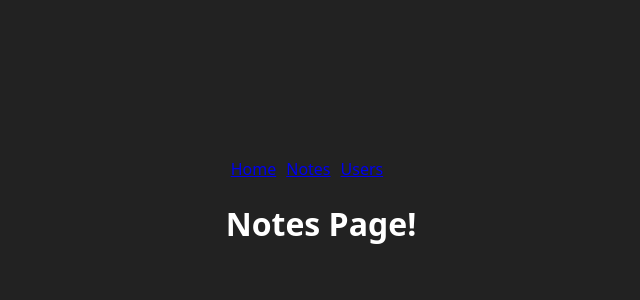
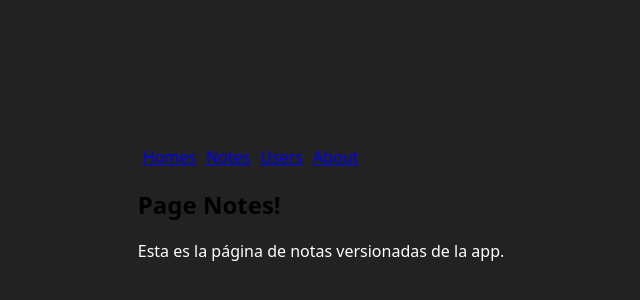
Before and after one commit to CarlosCalderon01/ReactjsByRoadmaps, a React (Vite) app: page /notes in a window 1280 px wide. Shown: the part 188-488 px from the top of the page, without its empty margins (319-959 px from the left). Built offline with nearby package versions, Linux system fonts and the light colour scheme.

Commit message:
add React-Router, up Eslint, Create New Pages, change app in main

```diff
--- /dev/null
+++ b/src/App4.jsx
@@ -0,0 +1,50 @@
+// Dependencias de Terceros
+import { BrowserRouter, Link, Routes, Route } from "react-router-dom";
+// Dependencias Locales
+import { Homes } from "./page/Homes"
+import { Notes } from "./page/Notes"
+import { Users } from "./page/Users"
+import { About } from "./page/About"
+import "./App.css";
+
+const inlineStyle = {
+    padding: 5
+}
+
+function App4() {
+  return (
+    <div>
+        <BrowserRouter>
+            <header>
+                <Link to="/"      style= {inlineStyle}>Homes</Link>
+                <Link to="/notes" style= {inlineStyle}>Notes</Link>
+                <Link to="/users" style= {inlineStyle}>Users</Link>
+                <Link to="/about" style= {inlineStyle}>About</Link>
+            </header>
+            <Routes>
+                <Route path="/"      element={<Homes />} />
+                <Route path="/notes" element={<Notes />} />
+                <Route path="/users" element={<Users />} />
+                <Route path="/about" element={<About />} />
+            </Routes>
+        </BrowserRouter>
+    </div>
+  )
+}
+
+export default App4;
+
+/*
+
+    Notes:
+        + Aprendiendo react router con libreria
+        + Se implementa SPA (Singel Page Aplicattion)
+        + No se usa el componente Switch de la libreria React-Router
+            Por que se quito en su version actual
+                Se reemplaza por "Routes"
+
+    Bibliografia:
+        + React Router DOM - Añade rutas a tu aplicación de React y crea una SPA
+            https://youtu.be/xE7TBCR6cj0?si=5rywKk2dRZQ-F-Mp
+
+*/
--- a/src/main.jsx
+++ b/src/main.jsx
@@ -7,11 +7,12 @@ import "./index.css";
 // import App from "./App.jsx";
 // import App1 from "./App1.jsx";
 // import App2 from "./App2.jsx";
-import App3 from "./App3.jsx"
+// import App3 from "./App3.jsx"
+import App4 from "./App4.jsx"
 
 ReactDOM.createRoot(document.getElementById("root")).render(
   <React.StrictMode>
-    <App3 />
+    <App4 />
   </React.StrictMode>
 );
 
--- a/src/page/About.jsx
+++ b/src/page/About.jsx
@@ -1,7 +1,6 @@
-// About.js
-const About = () => (
+export const About = () => (
   <div>
-    <h2>About</h2>
+    <h2>Pages About!</h2>
     <p>Esta es la página de información sobre nosotros.</p>
   </div>
 );
--- /dev/null
+++ b/src/page/Homes.jsx
@@ -0,0 +1,8 @@
+export const Homes = () => (
+    <div>
+        <h2>Pages Homes!</h2>
+        <p>Bienvenido a la página de inicio.</p>
+    </div>
+);
+
+export default Homes;
--- /dev/null
+++ b/src/page/Notes.jsx
@@ -0,0 +1,8 @@
+export const Notes = () => (
+    <div>
+        <h2>Page Notes!</h2>
+        <p>Esta es la página de notas versionadas de la app.</p>
+    </div>
+);
+
+export default Notes;
--- /dev/null
+++ b/src/page/Users.jsx
@@ -0,0 +1,8 @@
+export const Users = () => (
+    <div>
+        <h2>Page Users!</h2>
+        <p>Esta es la página de la lista de usuarios.</p>
+    </div>
+);
+
+export default Users;
```
Also changed, not shown: package.json (+6 -2 lines), src/page/Home.jsx (deleted, +0 -9 lines), 1 other file (tests, documents, lock files or other folders).
